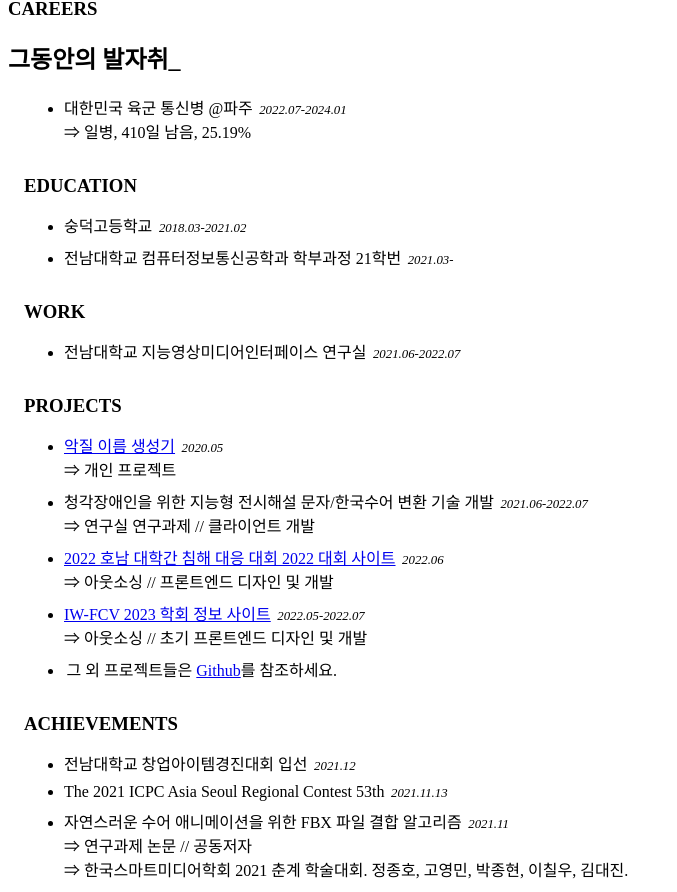
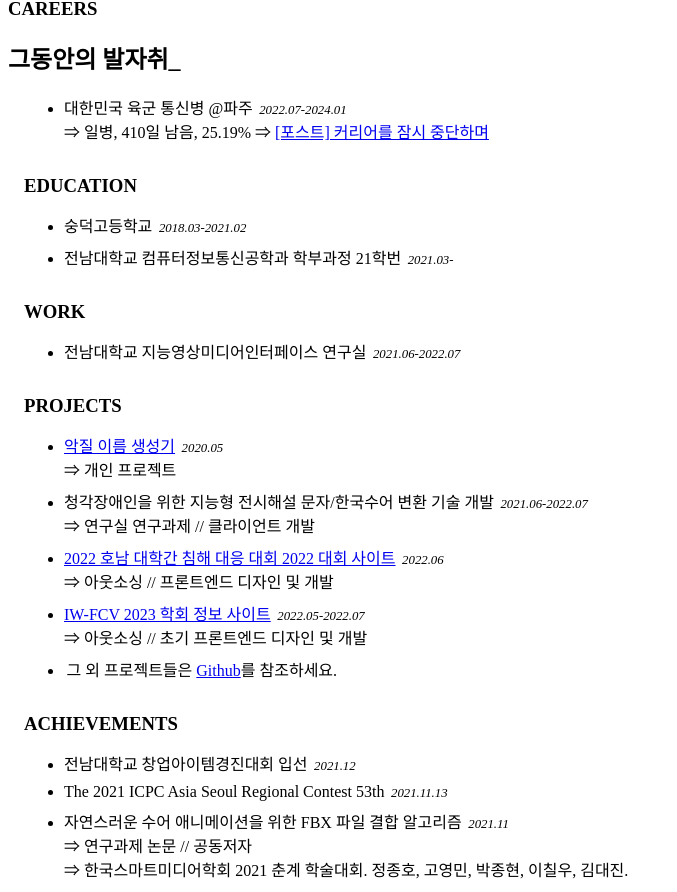
Before and after one commit to ShapeLayer/jonghyeon.me, a Svelte app: page / in a window 1280 px wide. Shown: the part 1657-2549 px from the top of the page, without its empty margins (0-677 px from the left). Built offline with nearby package versions, Linux system fonts and the light colour scheme; the HTML template or start-up script is replaced by a standard one.

Commit message:
Update Careers.svelte

```diff
--- a/src/includes/Careers.svelte
+++ b/src/includes/Careers.svelte
@@ -16,6 +16,7 @@
         date='2022.07-2024.01'
       >
         ⇒ <MilRank />, <MilLeftServiceDuration starts='2022-07-04' ends='2024-01-03' />
+        ⇒ <a href="https://blog.jonghyeon.me/posts/2022-07-04-pausing-carrer/" target="_blank">[포스트] 커리어를 잠시 중단하며</a>
         <!--<MilDaliy />-->
       </CareersSectionContent>
     </CareersSection>
```
